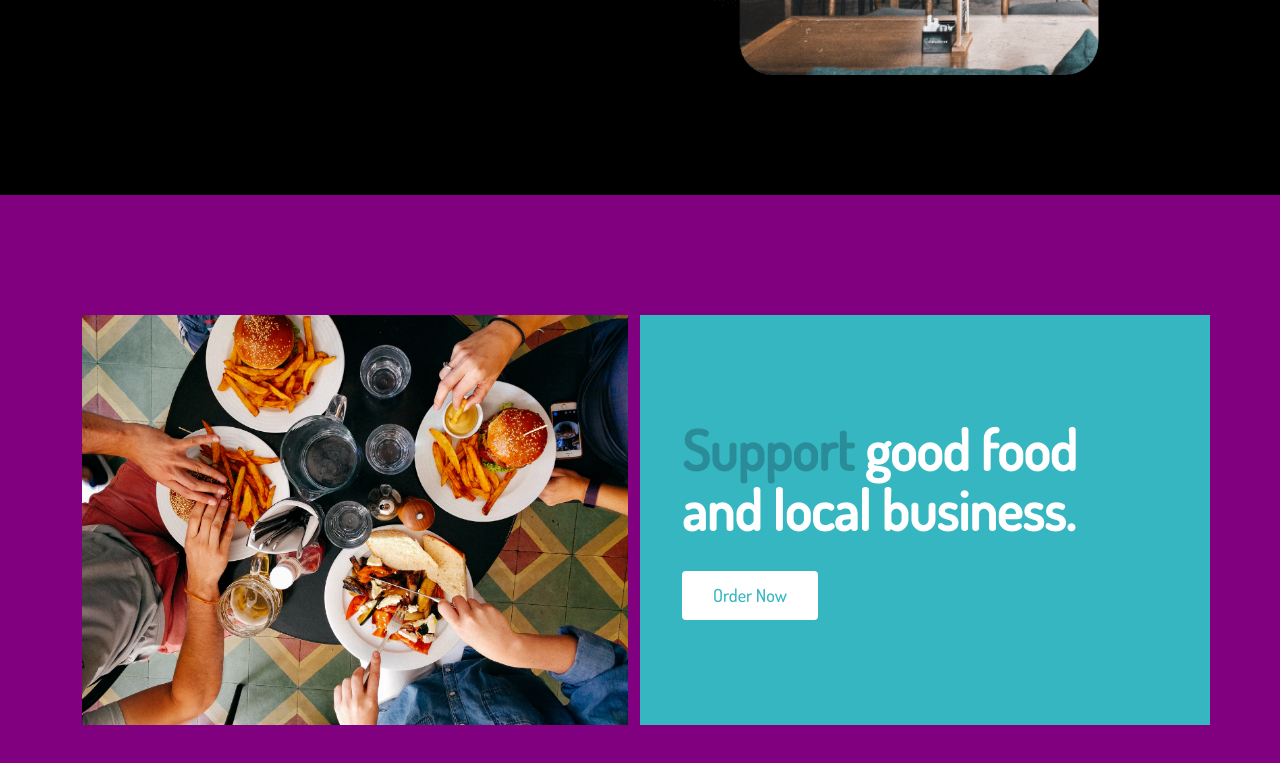
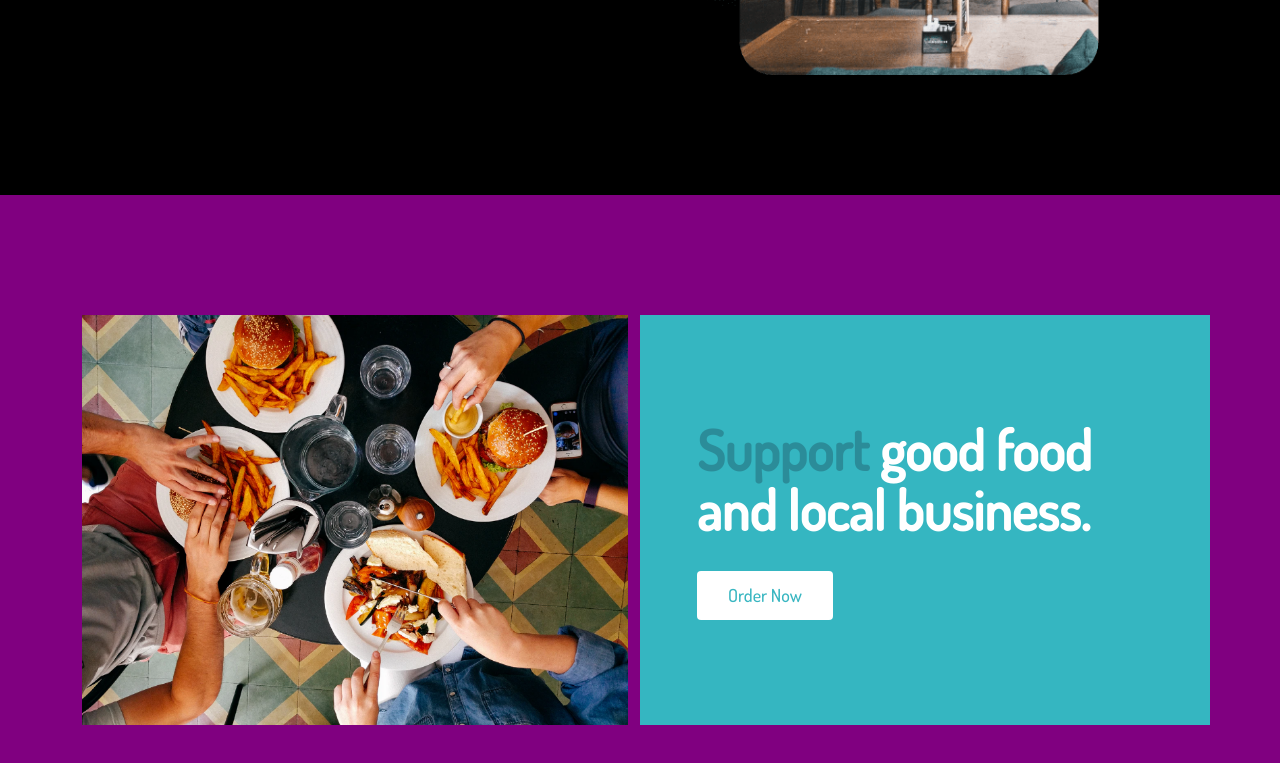
Before and after one commit to Seyfi00/FoodOrder, a plain HTML site: page FoodFiles/index.html in a window 1280 px wide. Shown: the part 5093-5856 px from the top of the page. Drawn offline with nearby package versions, Linux system fonts and the light colour scheme.

Commit message:
makingSupport

```diff
--- a/FoodFiles/_support.sass
+++ b/FoodFiles/_support.sass
@@ -1,6 +1,9 @@
 #support
     background-color: purple
+    // .col-md-6
+    //     padding: 0
     .imgbox
+        // width: 350px
     .textbox
         padding: 35px 45px 40px 35px
         h1
@@ -25,6 +28,7 @@
     .bgc
         background-color: #35b6c1
 
+
     @media screen and ( min-width: 768px )
         .textbox
             padding: 0 30px 0 15px
@@ -34,14 +38,13 @@
 
     @media screen and ( min-width: 992px )
         .textbox
-            padding: 0 40px 0 25px
+            padding: 0 40px 0 30px
             h1
                 font-size: 50px
-            .btn
 
     @media screen and ( min-width: 1200px )
         .textbox
-            padding: 0 40px 0 30px
+            padding: 0 45px 0 45px
             h1
                 font-size: 55px
                 margin-bottom: 30px
```
Also changed, not shown: FoodFiles/style.css, 1 other file.
